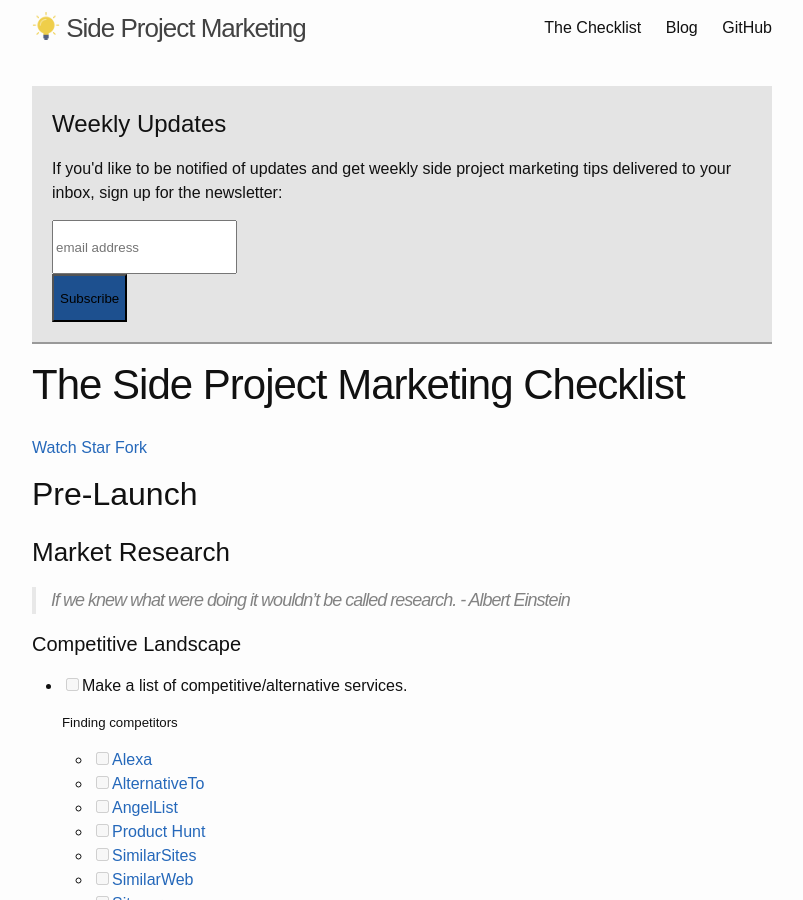
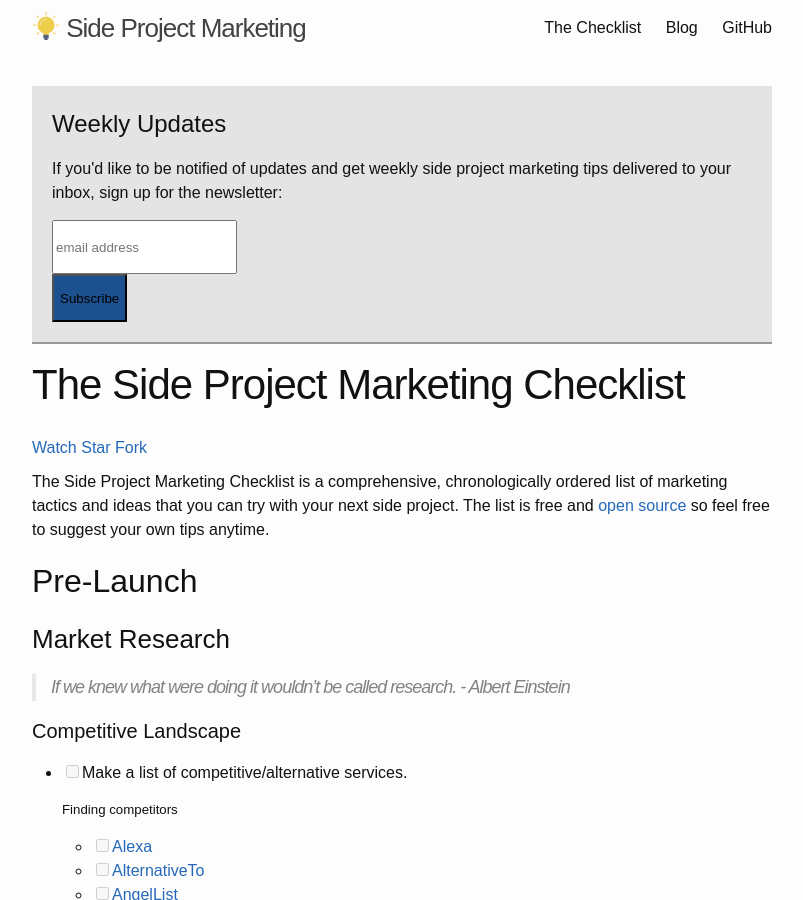
Before and after one commit to draftdev/startup-marketing-checklist, a Jekyll site: the page built from marketing-checklist.md, in a window 1280 px wide and 900 px high. Shown: the whole window, without its empty margins (238-1041 px from the left). Built offline with Jekyll 4.4.1, drawn with Linux system fonts in a browser that asks for light colours; comment, search, counter and statistics services are not loaded.

Commit message:
Adding description to checklist

```diff
--- a/marketing-checklist.md
+++ b/marketing-checklist.md
@@ -3,6 +3,8 @@
 title: The Side Project Marketing Checklist
 permalink: /marketing-checklist/
 ---
+
+The Side Project Marketing Checklist is a comprehensive, chronologically ordered list of marketing tactics and ideas that you can try with your next side project. The list is free and [open source](https://github.com/karllhughes/side-project-marketing) so feel free to suggest your own tips anytime.
 
 ## Pre-Launch
 
```
